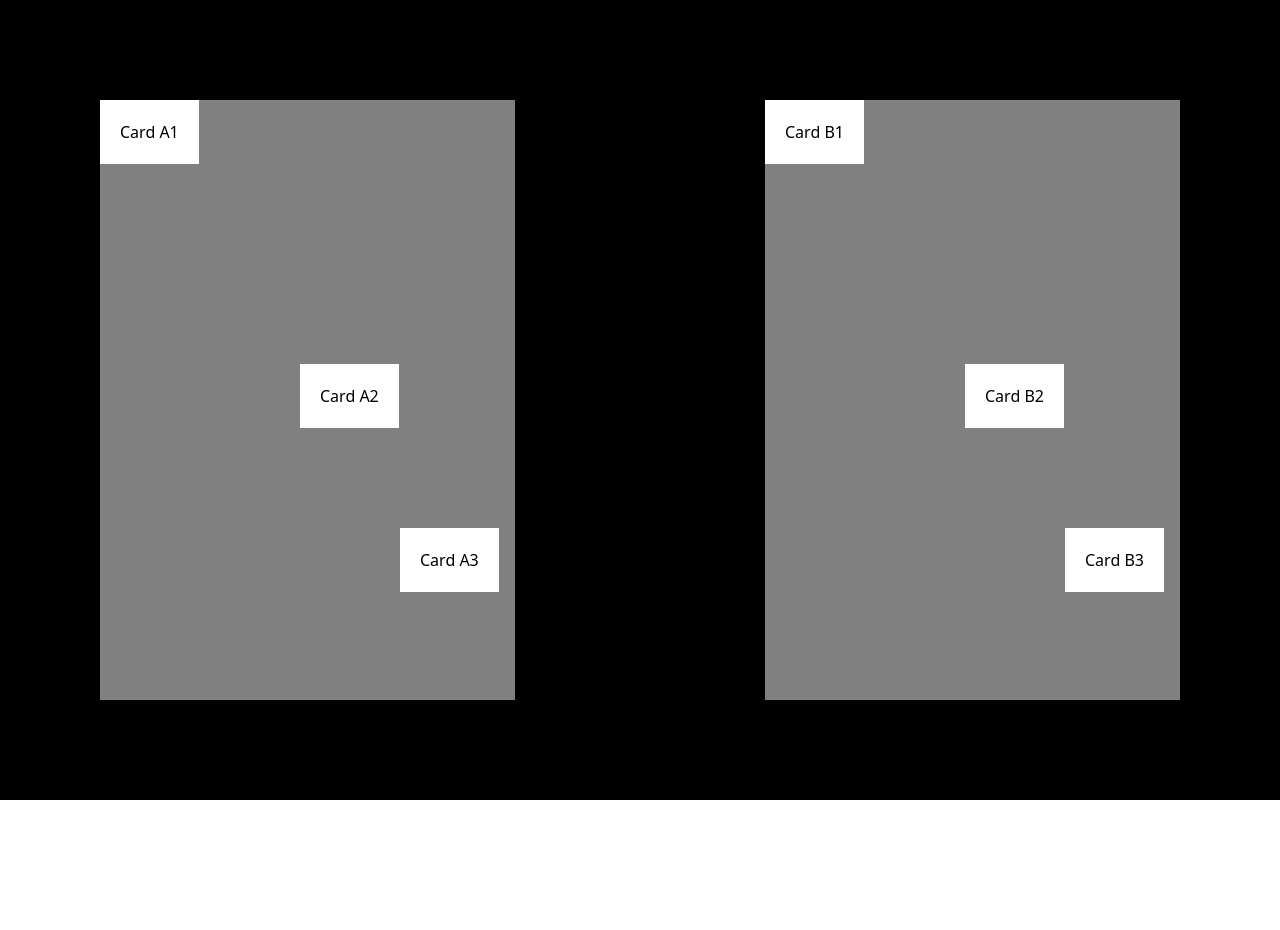
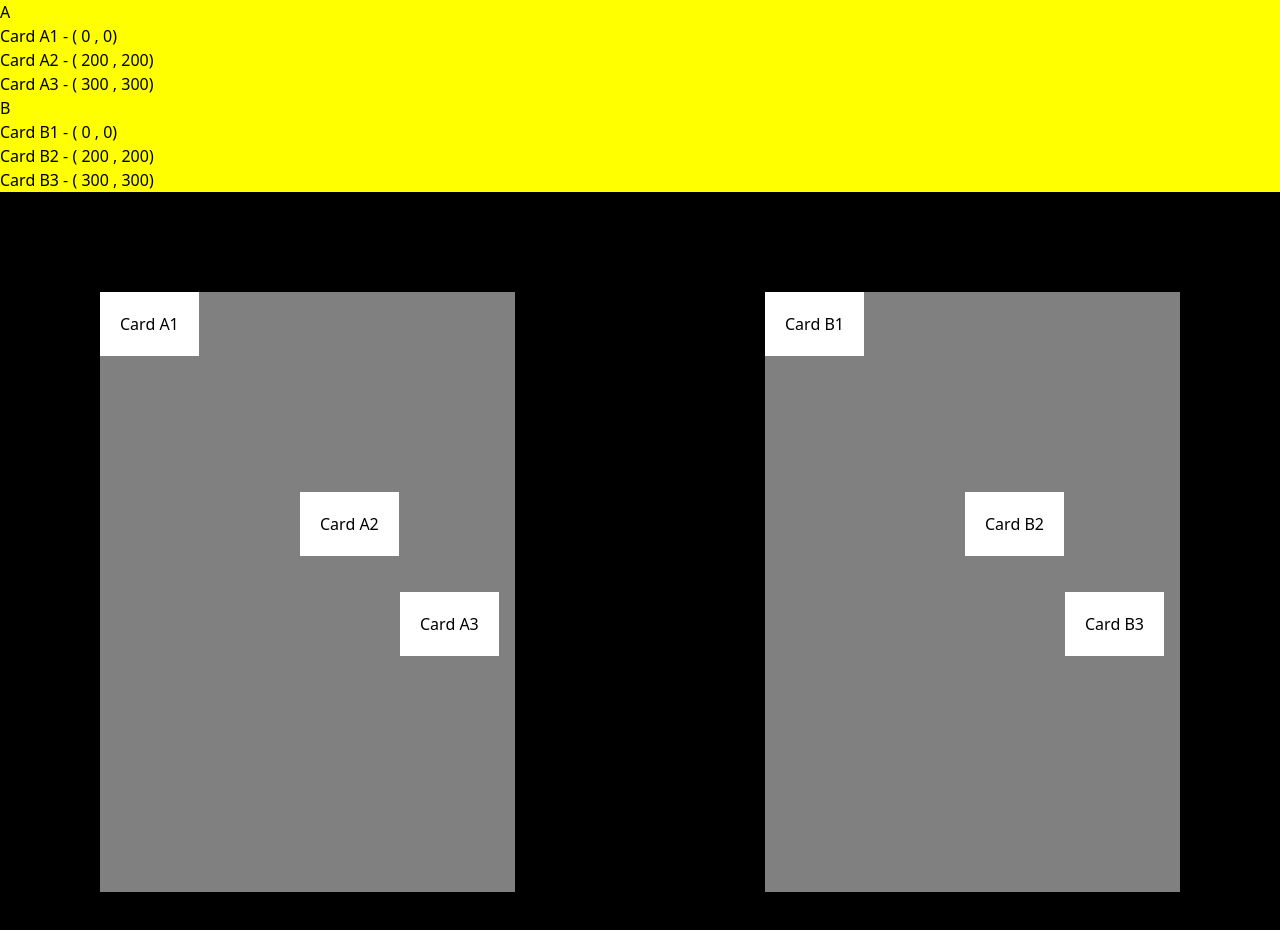
Before and after one commit to MuhammadHamzaChippa/Nested-Multiple-Container, a React (Create React App) app: page / in a window 1280 px wide. Shown: the top 930 px of the page. Before the commit the page ends 800 px from the top, so only its background shows below. Built offline with nearby package versions, Linux system fonts and the light colour scheme; the HTML template or start-up script is replaced by a standard one.

Commit message:
Custom Overlapping Algorithm for Board View

```diff
--- a/src/components/Board/Board.js
+++ b/src/components/Board/Board.js
@@ -1,9 +1,10 @@
 import React, { useState } from 'react'
 import {
-  DndContext, useSensors, useSensor, KeyboardSensor, PointerSensor, TouchSensor, useDraggable, useDroppable, pointerWithin
+  DndContext, useSensors, useSensor, KeyboardSensor, PointerSensor, TouchSensor, useDraggable, useDroppable, pointerWithin, closestCenter
 } from '@dnd-kit/core'
 import './Board.css'
-import { restrictToParentElement, restrictToWindowEdges } from '@dnd-kit/modifiers'
+import { restrictToWindowEdges } from '@dnd-kit/modifiers'
+import { rectOverlap } from './rectOverlap'
 
 const Card = ({ item }) => {
   const {
@@ -31,7 +32,7 @@ const Card = ({ item }) => {
       {...attributes}
       {...listeners}
       ref={setNodeRef}
-      className='bg-[white] p-[20px] w-fit relative dragging'>
+      className='bg-[white] p-[20px] w-fit absolute dragging'>
       {item.text}
     </div>
   )
@@ -42,7 +43,7 @@ const Droppable = ({ container, children }) => {
     id: container
   })
   return (
-    <div ref={setNodeRef} className='bg-[grey] '>
+    <div ref={setNodeRef} className='bg-[grey] relative'>
       {children}
     </div>
   )
@@ -114,8 +115,9 @@ const Board = () => {
       const [removedItem, newSourceList] = removeFromList(sourceItems, itemIdx)
 
       newItems[sourceContainer] = newSourceList
-      newItems[destinationContainer] = {removedItem , ...destinationItems}
+      newItems[destinationContainer] = addToList(destinationItems, destinationItems.length, removedItem)
 
+      setItems(newItems)
     }
 
 
@@ -125,6 +127,7 @@ const Board = () => {
 
   const onDragEnd = (result) => {
     const { active, over, delta } = result;
+    console.log(result)
     if (!over) {
       return;
     }
@@ -148,31 +151,46 @@ const Board = () => {
     newItems[sourceContainer] = newSourceList
 
 
+
+
     setItems(newItems)
 
   }
 
 
   return (
+    <>
+    {containers.map((container, index) => (
+      <div className='bg-[yellow]'>
+      <h1 color="text-[white]">{container}</h1>
+      <div>{items[container].map(item => (
+        <p>{item.text} - ( {item.x} , {item.y})</p>
+      ))}</div>
+      </div>
+    ))}
     <DndContext
       sensors={sensors}
       onDragEnd={onDragEnd}
       onDragOver={onDragOver}
       modifiers={[restrictToWindowEdges]}
-      collisionDetection={pointerWithin}
+      collisionDetection={rectOverlap}
     >
 
       <div className='grid grid-cols-2 gap-[250px] p-[100px] bg-[black] h-screen'>
         {containers.map((container) => (
+          <>
           <Droppable container={container} key={container}>
             {items[container].map((item) => (
               <Card item={item} key={item.id} />
             ))}
           </Droppable>
+          </>
         ))}
       </div>
 
     </DndContext>
+
+    </>
   )
 }
 
--- /dev/null
+++ b/src/components/Board/helpers.js
@@ -0,0 +1,3 @@
+export function sortCollisionsDesc({data: {value: a}}, {data: {value: b}}) {
+    return b - a;
+  }
--- /dev/null
+++ b/src/components/Board/rectOverlap.js
@@ -0,0 +1,61 @@
+
+
+import {sortCollisionsDesc} from './helpers';
+
+/**
+ * Returns the intersecting rectangle area between two rectangles
+ */
+export function getIntersectionRatio(
+  entry,
+  target
+) {
+  const top = Math.max(target.top, entry.top);
+  const left = Math.max(target.left, entry.left);
+  const right = Math.min(target.left + target.width, entry.left + entry.width);
+  const bottom = Math.min(target.top + target.height, entry.top + entry.height);
+  const width = right - left;
+  const height = bottom - top;
+
+  if (left < right && top < bottom) {
+    const targetArea = target.width * target.height;
+    const entryArea = entry.width * entry.height;
+    const intersectionArea = width * height;
+    const intersectionRatio =
+      intersectionArea / (targetArea + entryArea - intersectionArea);
+
+    return Number(intersectionRatio.toFixed(4));
+  }
+
+  // Rectangles do not overlap, or overlap has an area of zero (edge/corner overlap)
+  return 0;
+}
+
+/**
+ * Returns the rectangles that has the greatest intersection area with a given
+ * rectangle in an array of rectangles.
+ */
+export const rectOverlap = ({
+  collisionRect,
+  droppableRects,
+  droppableContainers,
+}) => {
+  const collisions  = [];
+
+  for (const droppableContainer of droppableContainers) {
+    const {id} = droppableContainer;
+    const rect = droppableRects.get(id);
+
+    if (rect) {
+      const intersectionRatio = getIntersectionRatio(rect, collisionRect);
+
+      if (intersectionRatio > 0.011496729852566234) {
+        collisions.push({
+          id,
+          data: {droppableContainer, value: intersectionRatio},
+        });
+      }
+    }
+  }
+
+  return collisions.sort(sortCollisionsDesc);
+};
```
